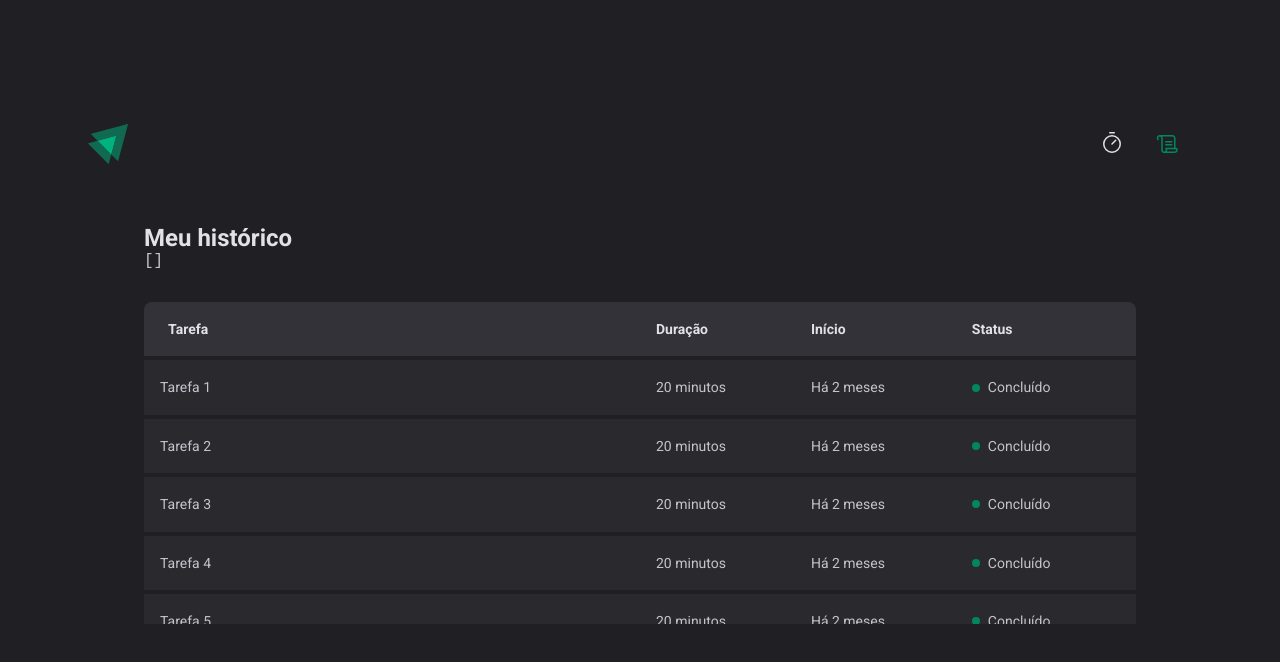
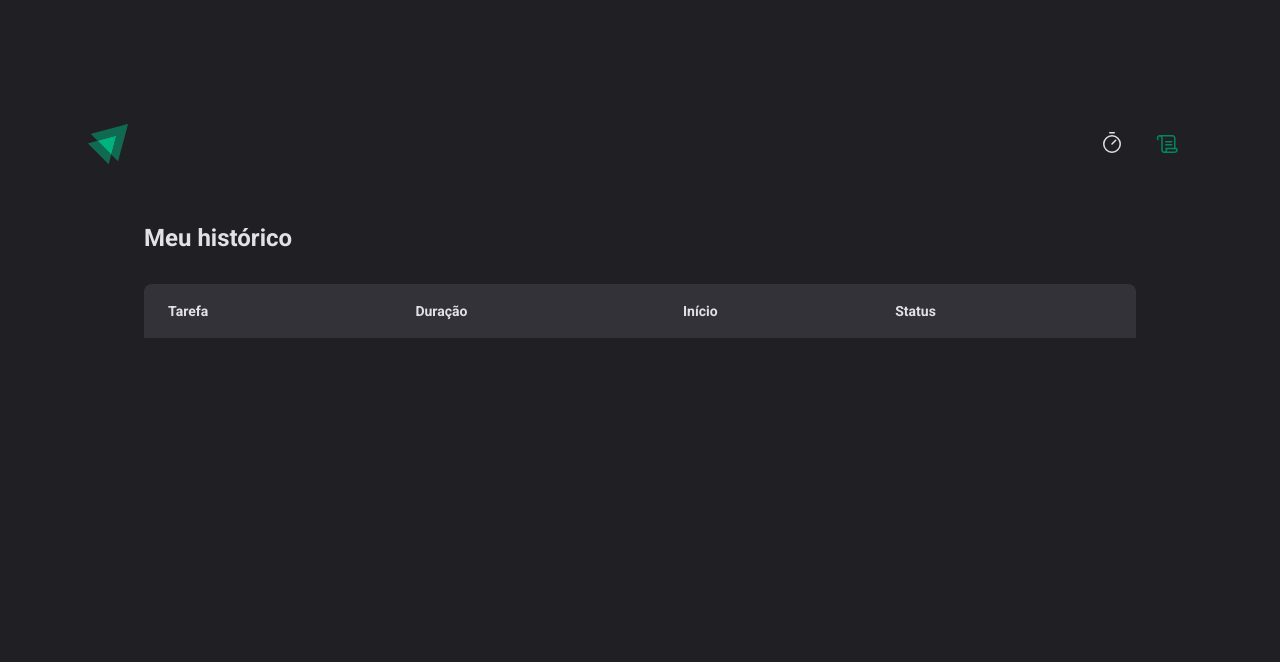
Before and after one commit to Wellington-Henrique/02-ignite-timer-reactjs-ts, a React (Vite) app: page /history in a window 1280 px wide. Shown: the top 662 px of the page. Built offline with nearby package versions, Linux system fonts and the light colour scheme.

Commit message:
Contexto no React: Listagem do histórico

```diff
--- a/src/App.tsx
+++ b/src/App.tsx
@@ -4,7 +4,7 @@ import { defaultTheme } from './styles/themes/default'
 
 import { GlobalStyle } from './styles/globals.ts'
 import { Router } from './Router.tsx'
-import { CyclesContextProvider } from './contexts/CycleContext.tsx'
+import { CyclesContextProvider } from './contexts/CyclesContext.tsx'
 
 export function App() {
   return (
--- a/src/contexts/CycleContext.tsx
+++ b/src/contexts/CyclesContext.tsx
@@ -1,4 +1,9 @@
-import { ReactNode, createContext, useState } from 'react'
+import { createContext, ReactNode, useState } from 'react'
+
+interface CreateCycleData {
+  task: string
+  minutesAmount: number
+}
 
 interface Cycle {
   id: string
@@ -9,29 +14,26 @@ interface Cycle {
   finishedDate?: Date
 }
 
-interface CreateCycleData {
-  task: string
-  minutesAmount: number
-}
-
 interface CyclesContextType {
   cycles: Cycle[]
   activeCycle: Cycle | undefined
   activeCycleId: string | null
   amountSecondsPassed: number
+  markCurrentCycleAsFinished: () => void
+  setSecondsPassed: (seconds: number) => void
   createNewCycle: (data: CreateCycleData) => void
   interruptCurrentCycle: () => void
-  markCurrentCycleAsFinished: () => void
-  setSecondsPassed: (seconds: number) => void
 }
 
 export const CyclesContext = createContext({} as CyclesContextType)
 
-interface CylesContextProps {
+interface CyclesContextProviderProps {
   children: ReactNode
 }
 
-export function CyclesContextProvider({ children }: CylesContextProps) {
+export function CyclesContextProvider({
+  children,
+}: CyclesContextProviderProps) {
   const [cycles, setCycles] = useState<Cycle[]>([])
   const [activeCycleId, setActiveCycleId] = useState<string | null>(null)
   const [amountSecondsPassed, setAmountSecondsPassed] = useState(0)
@@ -40,6 +42,18 @@ export function CyclesContextProvider({ children }: CylesContextProps) {
 
   function setSecondsPassed(seconds: number) {
     setAmountSecondsPassed(seconds)
+  }
+
+  function markCurrentCycleAsFinished() {
+    setCycles((state) =>
+      state.map((cycle) => {
+        if (cycle.id === activeCycleId) {
+          return { ...cycle, finishedDate: new Date() }
+        } else {
+          return cycle
+        }
+      }),
+    )
   }
 
   function createNewCycle(data: CreateCycleData) {
@@ -70,29 +84,17 @@ export function CyclesContextProvider({ children }: CylesContextProps) {
     setActiveCycleId(null)
   }
 
-  function markCurrentCycleAsFinished() {
-    setCycles((state) =>
-      state.map((cycle) => {
-        if (cycle.id === activeCycleId) {
-          return { ...cycle, finishedDate: new Date() }
-        } else {
-          return cycle
-        }
-      }),
-    )
-  }
-
   return (
     <CyclesContext.Provider
       value={{
         cycles,
         activeCycle,
         activeCycleId,
+        markCurrentCycleAsFinished,
         amountSecondsPassed,
         setSecondsPassed,
         createNewCycle,
         interruptCurrentCycle,
-        markCurrentCycleAsFinished,
       }}
     >
       {children}
--- a/src/pages/History/index.tsx
+++ b/src/pages/History/index.tsx
@@ -1,6 +1,6 @@
 import { useContext } from 'react'
 import { HistoryContainer, HistoryList, Status } from './styles'
-import { CyclesContext } from '../../contexts/CycleContext'
+import { CyclesContext } from '../../contexts/CyclesContext'
 
 export function History() {
   const { cycles } = useContext(CyclesContext)
@@ -8,7 +8,7 @@ export function History() {
   return (
     <HistoryContainer>
       <h1>Meu histórico</h1>
-      <pre>{JSON.stringify(cycles)}</pre>
+
       <HistoryList>
         <table>
           <thead>
@@ -21,13 +21,23 @@ export function History() {
           </thead>
 
           <tbody>
-            {Array.from({ length: 10 }, (_, index) => (
-              <tr key={index + 1}>
-                <td>Tarefa {index + 1}</td>
-                <td>20 minutos</td>
-                <td>Há 2 meses</td>
+            {cycles.map((cycle) => (
+              <tr key={cycle.id}>
+                <td>{cycle.task}</td>
+                <td>{cycle.minutesAmount} minutos</td>
+                <td>{cycle.startDate.toISOString()}</td>
                 <td>
-                  <Status statusColor="green">Concluído</Status>
+                  {cycle.finishedDate && (
+                    <Status statusColor="green">Concluído</Status>
+                  )}
+
+                  {cycle.interruptedDate && (
+                    <Status statusColor="red">Interrompido</Status>
+                  )}
+
+                  {!cycle.finishedDate && !cycle.interruptedDate && (
+                    <Status statusColor="yellow">Andamento</Status>
+                  )}
                 </td>
               </tr>
             ))}
--- a/src/pages/Home/components/Countdown/index.tsx
+++ b/src/pages/Home/components/Countdown/index.tsx
@@ -2,7 +2,7 @@ import { useEffect, useContext } from 'react'
 import { differenceInSeconds } from 'date-fns'
 
 import { CountdownContainer, Separator } from './styles'
-import { CyclesContext } from '../../../../contexts/CycleContext'
+import { CyclesContext } from '../../../../contexts/CyclesContext'
 
 export function Countdown() {
   const {
--- a/src/pages/Home/components/NewCycleForm/index.tsx
+++ b/src/pages/Home/components/NewCycleForm/index.tsx
@@ -1,6 +1,6 @@
 import { useContext } from 'react'
 import { useFormContext } from 'react-hook-form'
-import { CyclesContext } from '../../../../contexts/CycleContext'
+import { CyclesContext } from '../../../../contexts/CyclesContext'
 
 import { FormContainer, MinutesAmountInput, TaskInput } from './styles'
 
--- a/src/pages/Home/index.tsx
+++ b/src/pages/Home/index.tsx
@@ -1,11 +1,11 @@
 import { useContext } from 'react'
-import { CyclesContext } from '../../contexts/CycleContext'
 import { FormProvider, useForm } from 'react-hook-form'
 import { zodResolver } from '@hookform/resolvers/zod'
 import * as zod from 'zod'
 
 import { NewCycleForm } from './components/NewCycleForm'
 import { Countdown } from './components/Countdown'
+import { CyclesContext } from '../../contexts/CyclesContext'
 
 import { HandPalm, Play } from 'phosphor-react'
 
```
